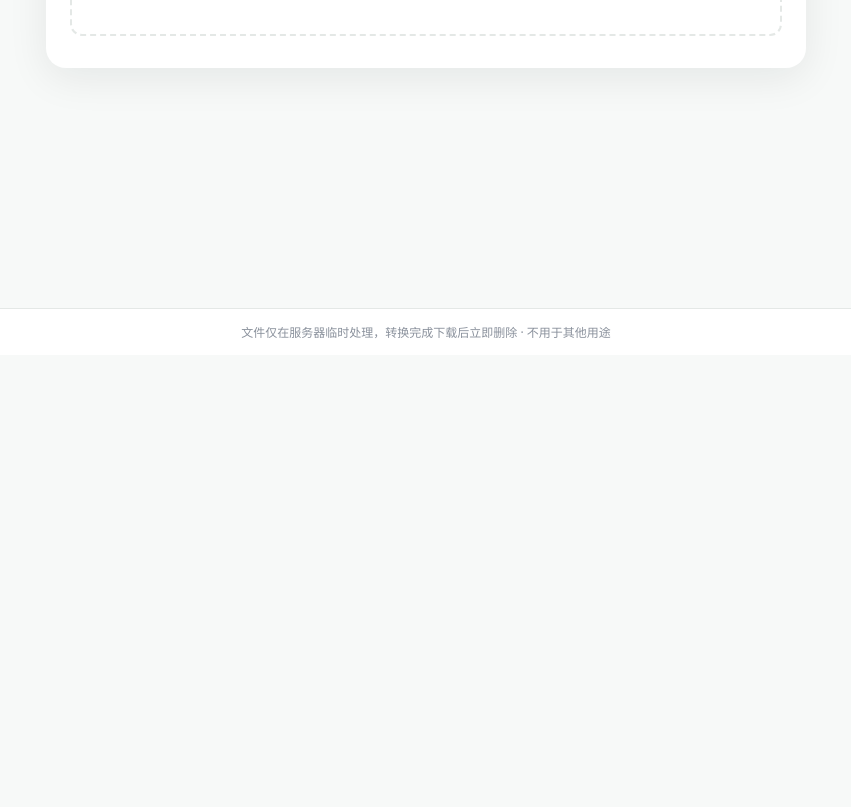
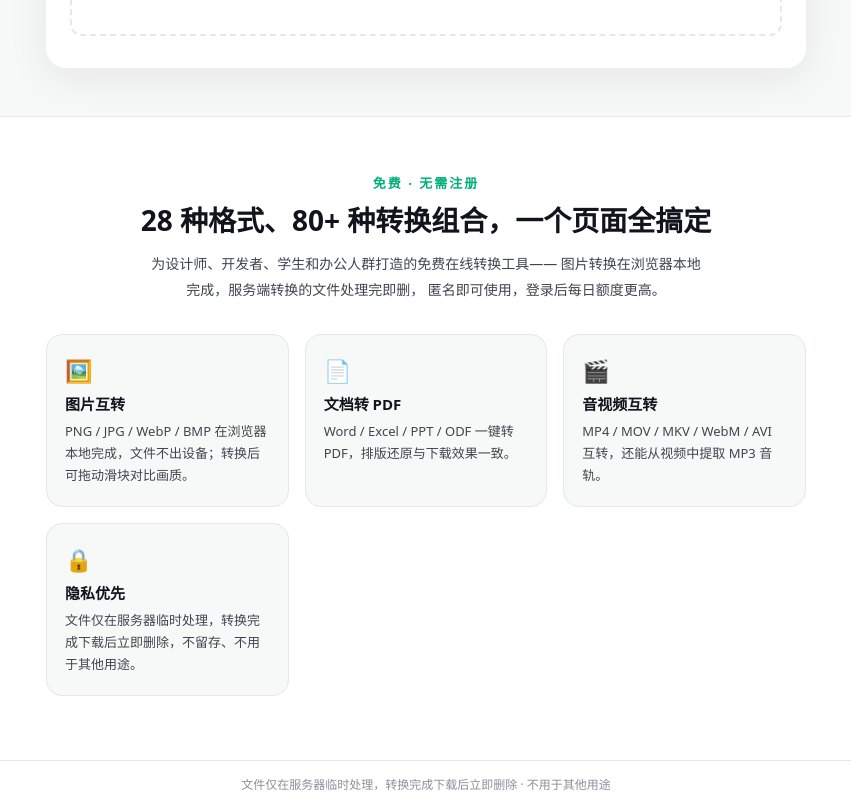
Before and after one commit to thanks-for-forest/Format_conversion, a Next.js app in the folder frontend/: page / in a window 1280 px wide. Shown: the part 445-1252 px from the top of the page, without its empty margins (214-1065 px from the left). Before the commit the page ends 800 px from the top, so only its background shows below. Built offline with nearby package versions, Linux system fonts and the light colour scheme; no server answers.

Commit message:
feat: 美化12f 首页产品描述区（eyebrow+大标题+四功能亮点卡，belowCard 插槽）

```diff
--- a/frontend/app/components/SiteFrame.tsx
+++ b/frontend/app/components/SiteFrame.tsx
@@ -16,11 +16,14 @@ import Converter from "./Converter";
 export default function SiteFrame({
   heading,
   below,
+  belowCard,
   lockedSource,
   lockedTarget,
 }: {
   heading: ReactNode;
   below?: ReactNode;
+  /** 白卡之外的全宽分段（首页产品描述等长页面内容） */
+  belowCard?: ReactNode;
   lockedSource?: string;
   lockedTarget?: string;
 }) {
@@ -118,6 +121,8 @@ export default function SiteFrame({
         </div>
       </section>
 
+      {belowCard}
+
       <footer
         style={{
           borderTop: "1px solid var(--line)",
--- a/frontend/app/page.tsx
+++ b/frontend/app/page.tsx
@@ -2,13 +2,38 @@ import Link from "next/link";
 
 import SiteFrame from "./components/SiteFrame";
 
-// 首页：通用转换器入口（格式自选）。转换逻辑在 components/Converter.tsx。
+// 首页：通用转换器入口（格式自选）。转换逻辑在 components/Converter.tsx；
+// 白卡下方为产品描述分段（参考 TinyPNG 的产品叙事区节奏）。
 
 const SUBTITLE =
   "图片互转 · 文档转 PDF · 音频/视频互转（mp3 / mp4 / mkv 等）· 提取音轨 · Markdown 转 HTML";
 
 // 常见格式徽章：一眼看清支持范围（也承载落地页关键词）
 const FORMATS = ["PNG", "JPG", "WEBP", "BMP", "PDF", "DOCX", "XLSX", "PPTX", "MP4", "MP3", "MKV", "ZIP"];
+
+// 产品亮点：与真实能力一一对应（本地转换 / 服务端兜底 / 即转即删）
+const HIGHLIGHTS = [
+  {
+    icon: "🖼️",
+    title: "图片互转",
+    desc: "PNG / JPG / WebP / BMP 在浏览器本地完成，文件不出设备；转换后可拖动滑块对比画质。",
+  },
+  {
+    icon: "📄",
+    title: "文档转 PDF",
+    desc: "Word / Excel / PPT / ODF 一键转 PDF，排版还原与下载效果一致。",
+  },
+  {
+    icon: "🎬",
+    title: "音视频互转",
+    desc: "MP4 / MOV / MKV / WebM / AVI 互转，还能从视频中提取 MP3 音轨。",
+  },
+  {
+    icon: "🔒",
+    title: "隐私优先",
+    desc: "文件仅在服务器临时处理，转换完成下载后立即删除，不留存、不用于其他用途。",
+  },
+] as const;
 
 export default function Home() {
   return (
@@ -53,6 +78,65 @@ export default function Home() {
           </p>
         </>
       }
+      belowCard={
+        <section
+          style={{
+            background: "var(--card-bg)",
+            borderTop: "1px solid var(--line)",
+            padding: "56px 16px 64px",
+          }}
+        >
+          <div style={{ maxWidth: "var(--maxw)", margin: "0 auto", textAlign: "center" }}>
+            <p
+              style={{
+                fontSize: 13,
+                fontWeight: 700,
+                letterSpacing: 2,
+                color: "var(--brand)",
+                margin: "0 0 10px",
+              }}
+            >
+              免费 · 无需注册
+            </p>
+            <h2 style={{ fontSize: 28, lineHeight: 1.35, color: "var(--ink)", margin: "0 0 12px" }}>
+              28 种格式、80+ 种转换组合，一个页面全搞定
+            </h2>
+            <p style={{ fontSize: 14, lineHeight: 1.8, color: "var(--body-color)", margin: "0 auto 32px", maxWidth: 560 }}>
+              为设计师、开发者、学生和办公人群打造的免费在线转换工具——
+              图片转换在浏览器本地完成，服务端转换的文件处理完即删，
+              匿名即可使用，登录后每日额度更高。
+            </p>
+            <div
+              style={{
+                display: "grid",
+                gridTemplateColumns: "repeat(auto-fit, minmax(240px, 1fr))",
+                gap: 16,
+                textAlign: "left",
+              }}
+            >
+              {HIGHLIGHTS.map((h) => (
+                <div
+                  key={h.title}
+                  style={{
+                    background: "var(--page-bg)",
+                    borderRadius: "var(--r-md)",
+                    padding: "20px 18px",
+                    border: "1px solid var(--line)",
+                  }}
+                >
+                  <div style={{ fontSize: 22, marginBottom: 8 }} aria-hidden>
+                    {h.icon}
+                  </div>
+                  <h3 style={{ fontSize: 15, color: "var(--ink)", margin: "0 0 6px" }}>{h.title}</h3>
+                  <p style={{ fontSize: 13, lineHeight: 1.7, color: "var(--body-color)", margin: 0 }}>
+                    {h.desc}
+                  </p>
+                </div>
+              ))}
+            </div>
+          </div>
+        </section>
+      }
     />
   );
 }
```
Also changed, not shown: 1 other file (tests, documents, lock files or other folders).
